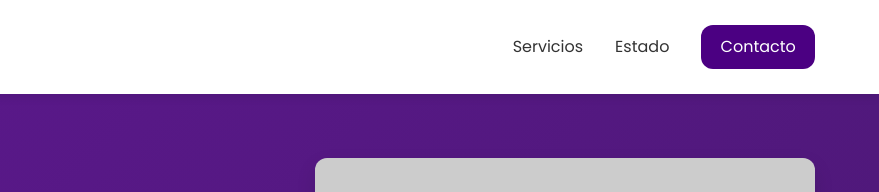
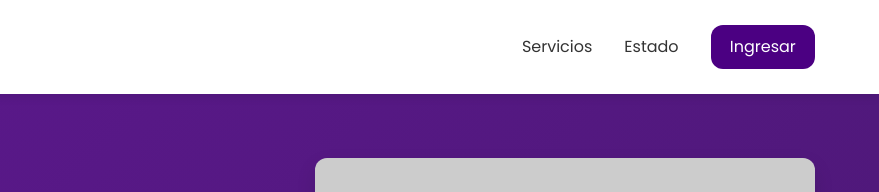
Before and after one commit to Ziirjake/Ziirtech, a plain HTML site: page index.html in a window 1280 px wide. Shown: the top 192 px of the page, 401-1280 px from the left. Drawn offline with Linux system fonts and the light colour scheme; placeholder pictures from the web are drawn by us.

Commit message:
Update index.html

```diff
--- a/index.html
+++ b/index.html
@@ -18,7 +18,7 @@
         <nav>
             <a href="#servicios">Servicios</a>
             <a href="#estado">Estado</a>
-            <a href="#contacto" class="btn-contact">Contacto</a>
+            <a href="empleados/login.html" class="btn-contact">Ingresar</a>
         </nav>
     </header>
 
```
